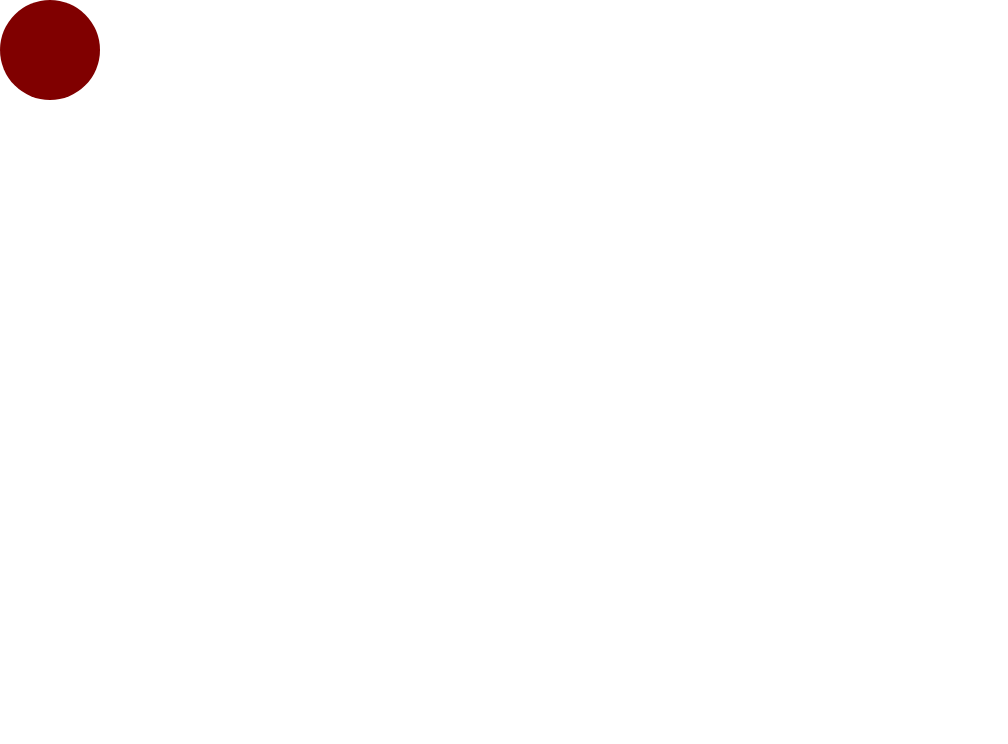
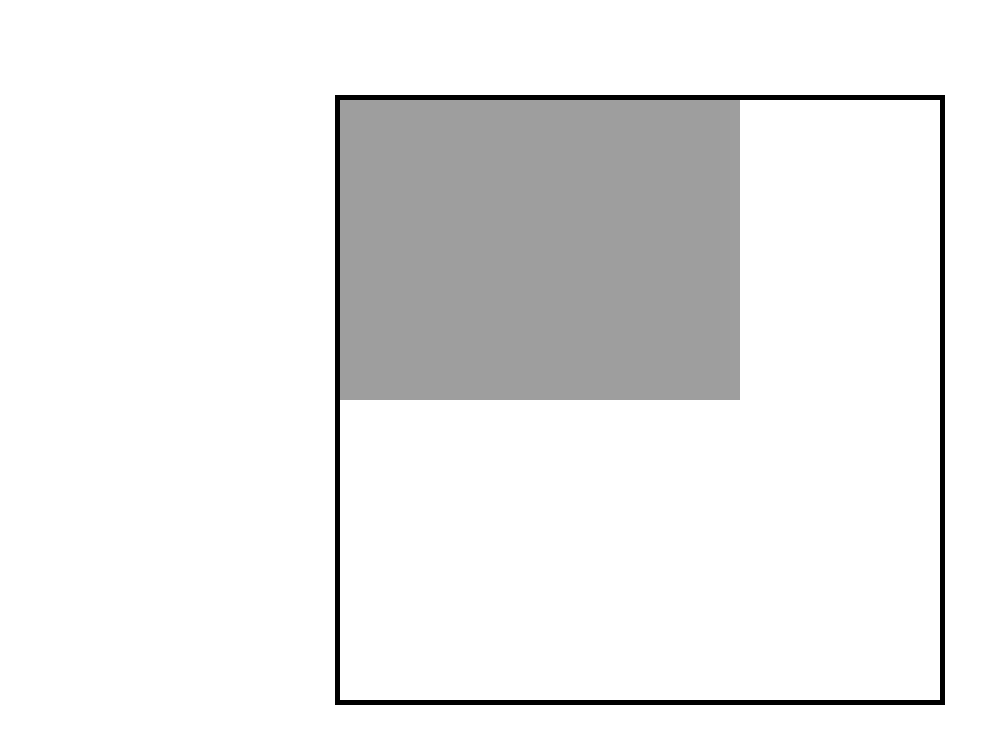
Before and after one commit to Amanpreet07/resume, a plain HTML site: page src/index.html in a window 1280 px wide. Shown: the whole page, without its empty margins (0-1008 px from the left). Drawn offline with Linux system fonts and the light colour scheme.

Commit message:
Helper code for canvas based game loop and sprite.

```diff
--- a/src/index.html
+++ b/src/index.html
@@ -5,10 +5,10 @@
     <meta http-equiv="X-UA-Compatible" content="IE=edge">
     <meta name="viewport" content="width=device-width, initial-scale=1.0">
     <link rel="stylesheet" href="styles.css">
-    <title>Aman's Resume</title>
+    <title>Aman's Resume(WIP)</title>
 </head>
 <body>
-    <div class="character"></div>
+    <canvas class="playground"></canvas>
     <script src="script.js"></script>
 </body>
 </html>
--- a/src/script.js
+++ b/src/script.js
@@ -1,26 +1,56 @@
-let character = document.querySelector('.character');
+const PLAYGROUND = document.querySelector('.playground');
+const CTX = PLAYGROUND.getContext('2d');
+const PLAYGROUND_WIDTH = PLAYGROUND.width = 600;
+const PLAYGROUND_HEIGHT = PLAYGROUND.height = 600;
 
-const MOVE = 20;
+const CHARACTER = new Image();
+CHARACTER.src = '../assets/sprite-sheet.png';
+let characterState = 'idle'
 
-window.addEventListener('load', () => {
-    character.style.position = 'absolute';
-    character.style.left = 0;
-    character.style.top = 0;
-});
+// Image width / number of columns. 6876/12
+const SPRITEWIDTH = 575;
+// Image height / number of rows. 5230/10
+const SPRITEHEIGHT = 523;
 
-window.addEventListener('keydown', (e) => {
-    switch (e.key) {
-        case 'ArrowLeft':
-            character.style.left = parseInt(character.style.left) - MOVE + 'px';
-            break;
-        case 'ArrowRight':
-            character.style.left = parseInt(character.style.left) + MOVE + 'px';
-            break;
-        case 'ArrowUp':
-            character.style.top = parseInt(character.style.top) - MOVE + 'px';
-            break;
-        case 'ArrowDown':
-            character.style.top = parseInt(character.style.top) + MOVE + 'px';
-            break;
+/**
+ * RUN ANIMATIONS AFTER CERTAIN FRAMES
+ */
+let gameframe = 0;
+const STAGGER_FRAME = 7;
+
+// Animation meta data
+const ANIMATIONS_METADATA = []
+const ANIMATION_DESCRIPTION = [
+    {
+        name: 'idle',
+        frames: 7,
+    },
+    {
+        name: 'jump',
+        frames: 7,
+    },
+]
+
+ANIMATION_DESCRIPTION.forEach((state, idx) => {
+    let frames = {
+        loc: [],
     }
-});
+    for(let i = 0; i < state.frames ; i++){
+        frames.loc.push({x: i * SPRITEWIDTH, y: idx * SPRITEHEIGHT})
+    }
+    ANIMATIONS_METADATA[state.name] = frames;
+})
+
+// GAME LOOP
+function animate(){
+    CTX.clearRect(0, 0, PLAYGROUND_WIDTH, PLAYGROUND_HEIGHT);
+    let position = Math.floor(gameframe/STAGGER_FRAME) % ANIMATIONS_METADATA[characterState].loc.length;
+    let frameX = SPRITEWIDTH * position;
+    let frameY = SPRITEHEIGHT * ANIMATIONS_METADATA[characterState].loc[position].y;
+    CTX.drawImage(CHARACTER, frameX, frameY, SPRITEWIDTH, SPRITEHEIGHT,
+        0, 0, SPRITEWIDTH, SPRITEHEIGHT);
+
+    gameframe++;
+    requestAnimationFrame(animate);
+};
+animate();
--- a/src/styles.css
+++ b/src/styles.css
@@ -2,11 +2,12 @@ body{
     background-color: white;
 }
 
-.character{
-    height: 100px;
-    width: 100px;
-    border-radius: 50%;
-    background-color: rgb(128, 0, 0);
-    /* position: absolute;
-    bottom: 30px; */
+.playground{
+    border: 5px solid black;
+    position: absolute;
+    top: 50%;
+    left:50%;
+    transform: translate(-50%, -50%);
+    width: 600px;
+    height: 600px;
 }
```
Also changed, not shown: 1 other file.
